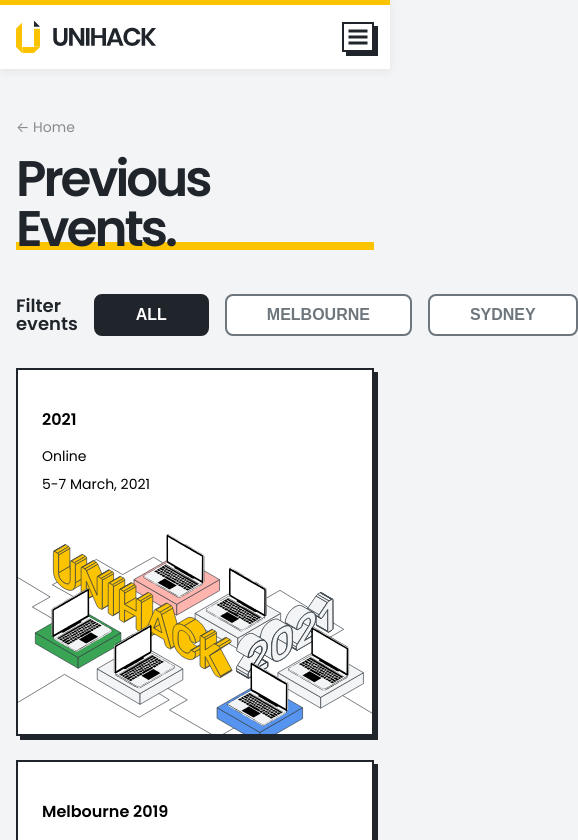
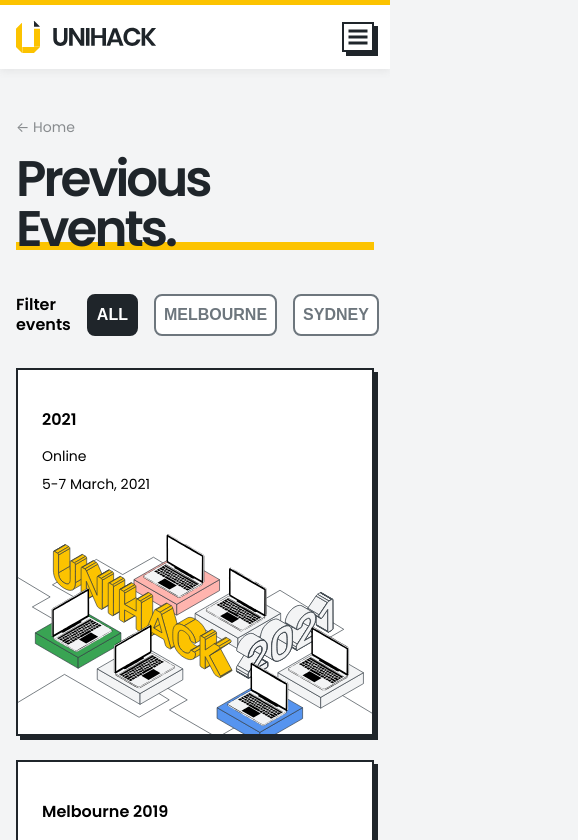
Before and after one commit to unihackhq/unihack.net, a Next.js app: page /events in a window 390 px wide. Shown: the top 840 px of the page, 578 px wide, since content can reach past the window. Built offline with nearby package versions, Linux system fonts and the light colour scheme.

Commit message:
responsive for filter module

```diff
--- a/sections/event-filter/event-filter.module.scss
+++ b/sections/event-filter/event-filter.module.scss
@@ -1,20 +1,28 @@
 @import '../../styles/styles.scss';
 @import '../../styles/typography/typography.scss';
 .filter {
-  & span {
-    color: $secondary;
-    font-size: 18px;
-    line-height: 18px;
-    font-weight: 600;
-  }
+  & .buttons {
+    display: flex;
+    flex-direction: column;
 
-  & .buttons {
-    display: inline-flex;
-    margin-left: $base * 2;
+    width: 100%;
+    & > button {
+      margin-top: $base * 2;
+    }
     justify-content: space-between;
 
-    & > button + * {
+    @include ksm {
+      flex-direction: row;
       margin-left: $base * 2;
+      width: fit-content;
+
+      & button {
+        margin-top: 0;
+      }
+
+      & > button + * {
+        margin-left: $base * 2;
+      }
     }
   }
 
@@ -24,14 +32,17 @@
     border: 2px solid;
     border-color: #6d767d;
     border-radius: 8px;
-    padding: ($base/2 * 3 - 2px) ($base * 5);
-    // @include body-bold;
+    padding: ($base/2 * 3 - 2px) ($base * 1);
     text-transform: uppercase;
     cursor: pointer;
     transition: all 0.5s ease;
     font-size: $base * 2;
     line-height: 18px;
     font-weight: bold;
+
+    @include sm {
+      padding: ($base/2 * 3 - 2px) ($base * 5);
+    }
 
     &:hover,
     &.selected {
@@ -42,9 +53,12 @@
   }
 
   display: flex;
-  justify-content: space-between;
-  align-items: center;
-  @include sm {
+  justify-content: flex-start;
+  align-items: start;
+  flex-direction: column;
+  @include ksm {
+    flex-direction: row;
     justify-content: flex-start;
+    align-items: center;
   }
 }
--- a/sections/event-filter/index.tsx
+++ b/sections/event-filter/index.tsx
@@ -1,5 +1,6 @@
 import styles from './event-filter.module.scss';
 import { FC } from 'react';
+import { H4 } from '@components/typography/typography';
 
 type Props = {
   options: string[];
@@ -30,7 +31,7 @@ const FilterButton: FC<FilterButtonProps> = ({
 
 const Filter: FC<Props> = ({ options, handleClick, currentTag }) => (
   <div className={styles.filter}>
-    <span>Filter events</span>
+    <H4>Filter events</H4>
     <div className={styles.buttons}>
       <FilterButton
         tag={'all'}
```
